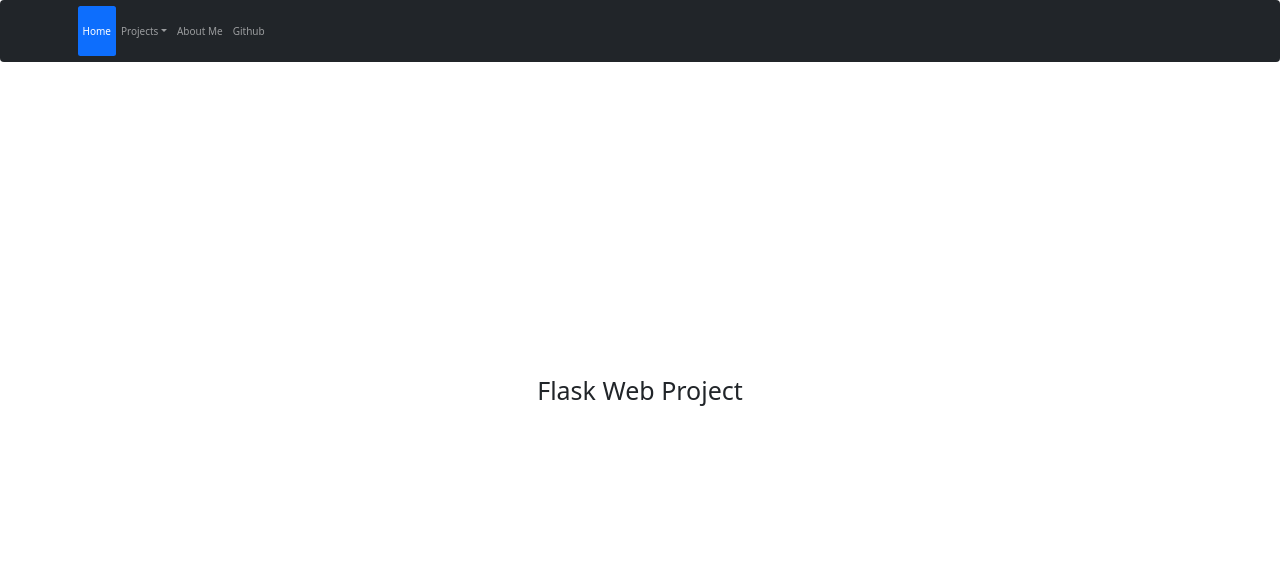
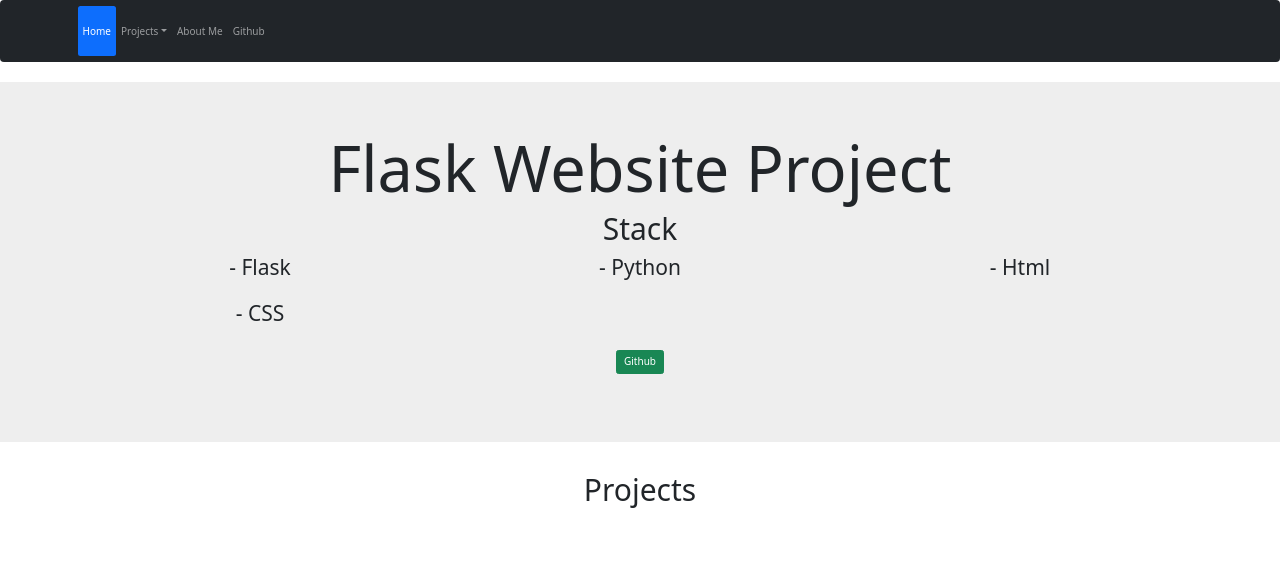
Before and after one commit to CodeLew93/Portfolio-Website, a Flask app: page /flaskwp in a window 1280 px wide. Shown: the top 572 px of the page. Run offline with Flask 2, Linux system fonts and the light colour scheme; some libraries are stand-ins or nearby versions.

Commit message:
add styling for project pages

```diff
--- a/templates/flaskwp.html
+++ b/templates/flaskwp.html
@@ -1,5 +1,65 @@
 {% extends "base.html" %}
 
+{% block style %}
+<body>
+<div class="jumbotron">
+    <div class="container text-center">
+      <h1 class="fw-light">Flask Website Project</h1>
+      <h2 style="font-size:30px;">Stack</h2>
+        <div class="container-sm" width="10%">
+            <div class="row align-items-start">
+              <div class="col">
+               <p>- Flask</p>
+              </div>
+              <div class="col">
+                <p>- Python</p>
+              </div>
+              <div class="col">
+                <p>- Html</p>
+              </div>
+            </div>
+            <div class="row align-items-center">
+              <div class="col">
+                <p>- CSS</p>
+              </div>
+              <div class="col">
+
+              </div>
+              <div class="col">
+
+              </div>
+            </div>
+            <div class="row align-items-end">
+              <div class="col">
+
+              </div>
+              <div class="col">
+
+              </div>
+              <div class="col">
+
+              </div>
+            </div>
+          </div>
+          <p>
+            <a href="http://127.0.0.1:5000/about" class="btn btn-success my-2">Github</a>
+          </p>
+        </div>
+  </div>
+  <div class="container-fluid bg-3 text-center ">
+    <h2 style="font-size:30px;">Projects</h2>
+    <div class="album py-5">
+      <div class="container">
+          </div>
+      </div>
+    </div>
+  </div>
+  </body>
+</body>
+{% endblock %}
+
 {% block header %}
-Flask Web Project
 {% endblock %}
+
+{% block body %}
+{% endblock %}
```
